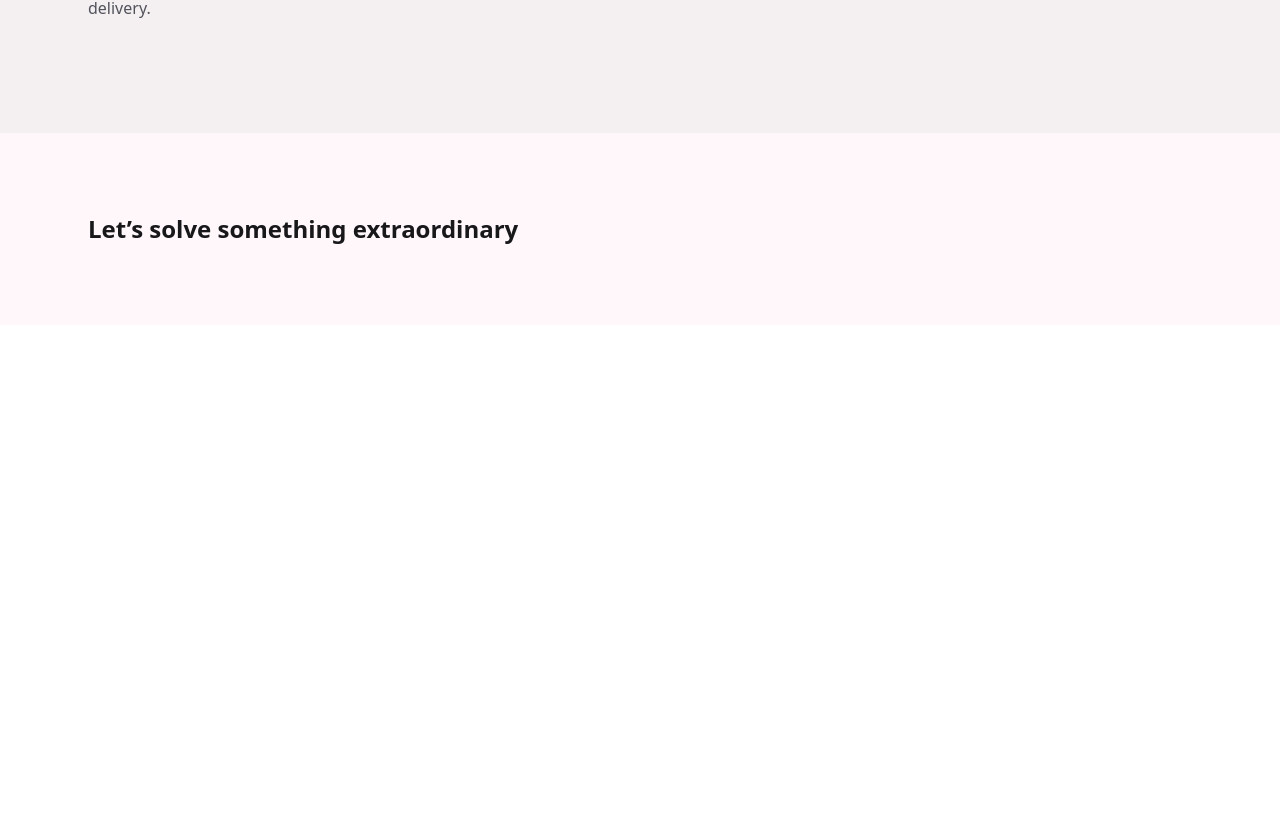
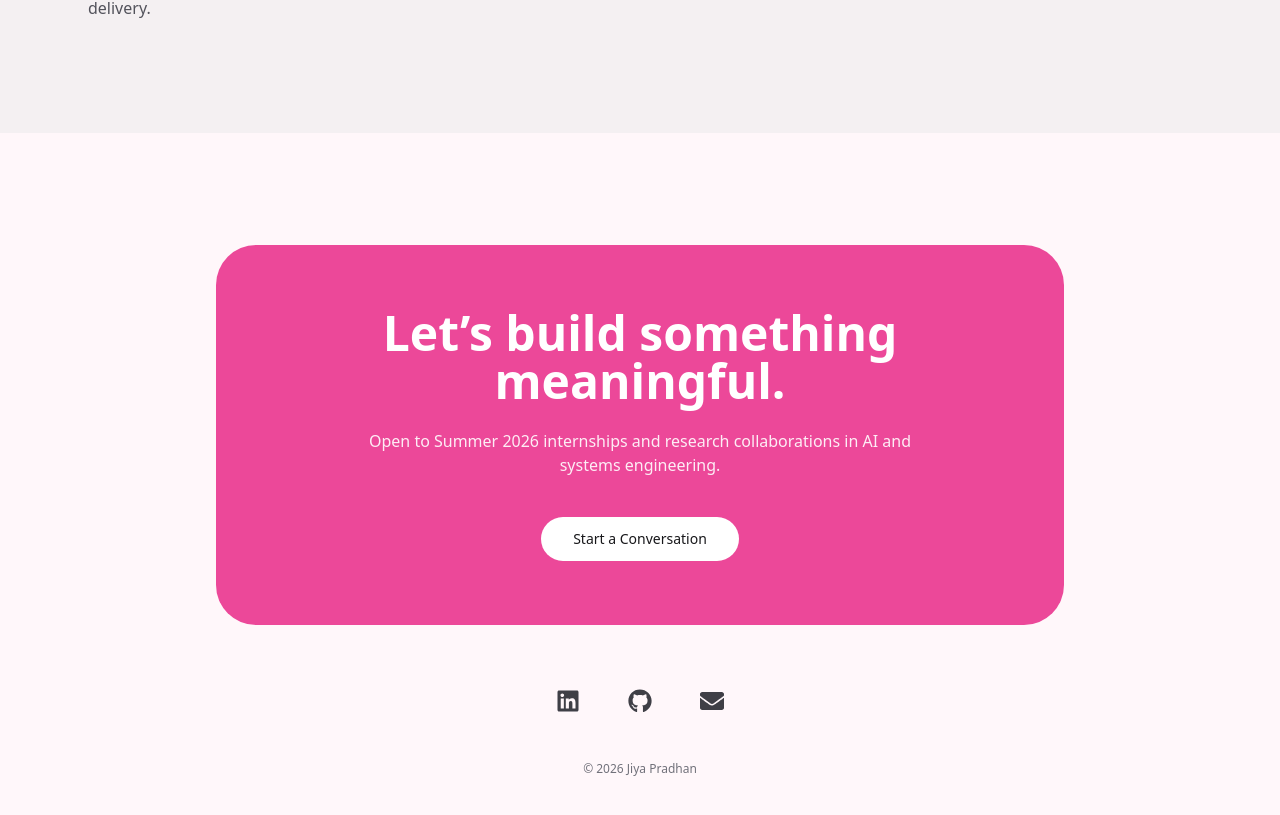
Before and after one commit to Jeeya7/JiyaPradhan, a React (Vite) app in the folder portfolio/: page / in a window 1280 px wide. Shown: the part 4732-5547 px from the top of the page. Before the commit the page ends 5057 px from the top, so only its background shows below. Built offline with nearby package versions, Linux system fonts and the light colour scheme.

Commit message:
feat: boilerplate for contact.tsx

```diff
--- a/portfolio/src/Contact.tsx
+++ b/portfolio/src/Contact.tsx
@@ -1,11 +1,66 @@
+import { FaGithub, FaLinkedin, FaEnvelope } from "react-icons/fa";
+
 export default function Contact() {
-    return (
-        <section id="contact" className="scroll-mt-24 py-20">
-          <div className="mx-auto max-w-6xl px-6">
-            <h2 className="text-2xl font-semibold">
-              Let’s solve something extraordinary
-            </h2>
+  return (
+    <section id="contact" className="py-28 bg-[#fff7fa]">
+      <div className="mx-auto max-w-4xl px-6">
+
+        {/* CTA Card */}
+        <div className="rounded-[2.5rem] bg-[#ec4899] text-white px-10 py-16 text-center">
+          <h2 className="text-4xl md:text-5xl font-semibold leading-tight">
+            Let’s build something meaningful.
+          </h2>
+
+          <p className="mt-6 text-white/90 max-w-xl mx-auto">
+            Open to Summer 2026 internships and research collaborations in AI and systems engineering.
+          </p>
+
+          <div className="mt-10">
+            <a
+              href="mailto:pradhanj@oregonstate.edu"
+              className="inline-flex items-center justify-center rounded-full bg-white text-zinc-900 px-8 py-3 text-sm font-medium hover:opacity-90 transition"
+            >
+              Start a Conversation
+            </a>
           </div>
-        </section>
-    )
-};
+        </div>
+
+        {/* Minimal Social Row */}
+        <div className="flex items-center justify-center gap-12 mt-16">
+
+          <a
+            href="https://linkedin.com/in/jiyapradhan"
+            target="_blank"
+            rel="noopener noreferrer"
+            className="text-zinc-700 hover:text-[#ec4899] hover:scale-110 transition-all duration-200"
+          >
+            <FaLinkedin size={24} />
+          </a>
+
+          <a
+            href="https://github.com/Jeeya7"
+            target="_blank"
+            rel="noopener noreferrer"
+            className="text-zinc-700 hover:text-[#ec4899] hover:scale-110 transition-all duration-200"
+          >
+            <FaGithub size={24} />
+          </a>
+
+          <a
+            href="mailto:pradhanj@oregonstate.edu"
+            className="text-zinc-700 hover:text-[#ec4899] hover:scale-110 transition-all duration-200"
+          >
+            <FaEnvelope size={24} />
+          </a>
+
+        </div>
+
+        {/* Tiny Copyright */}
+        <p className="text-center text-xs text-zinc-500 mt-12">
+          © {new Date().getFullYear()} Jiya Pradhan
+        </p>
+
+      </div>
+    </section>
+  );
+}
```
